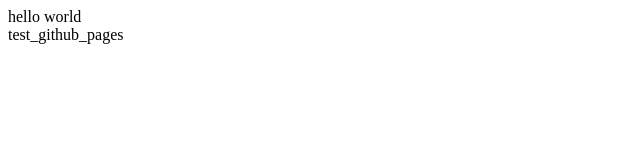
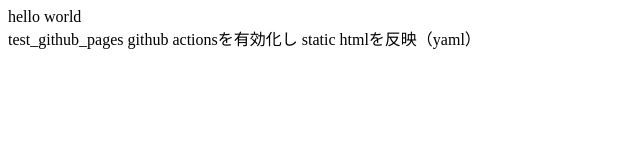
Before and after one commit to ms-skysky/test_github_pages, a plain HTML site: page index.html in a window 1280 px wide. Shown: the whole page, without its empty margins (0-640 px from the left). Drawn offline with Linux system fonts and the light colour scheme.

Commit message:
actions有効、static html(yaml)を反映

```diff
--- a/index.html
+++ b/index.html
@@ -6,6 +6,10 @@
         <body>
             hello world<br>
             test_github_pages
+
+            github actionsを有効化し
+            static htmlを反映（yaml）
+
         </body>
     </head>
 </html>
```
